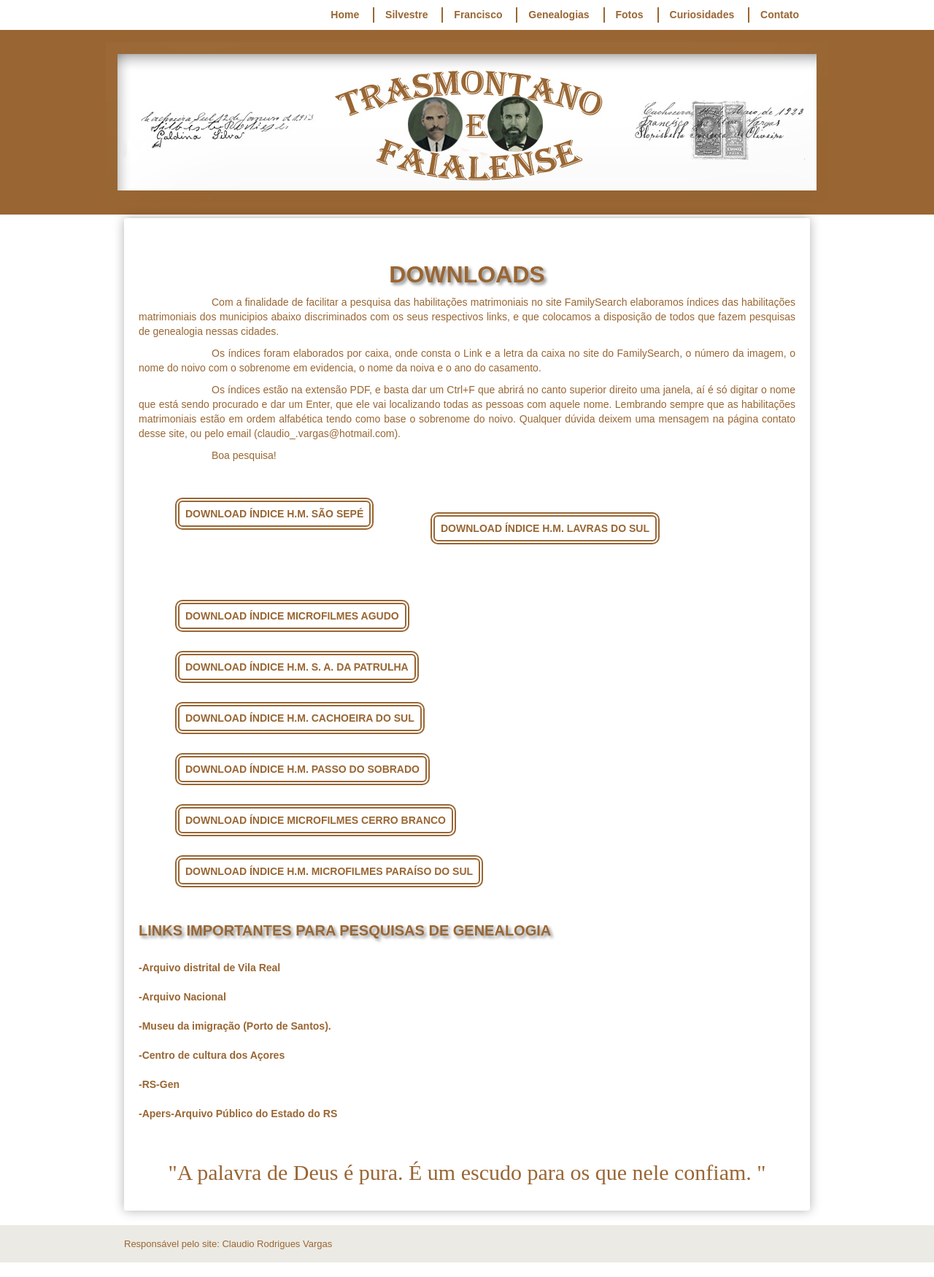
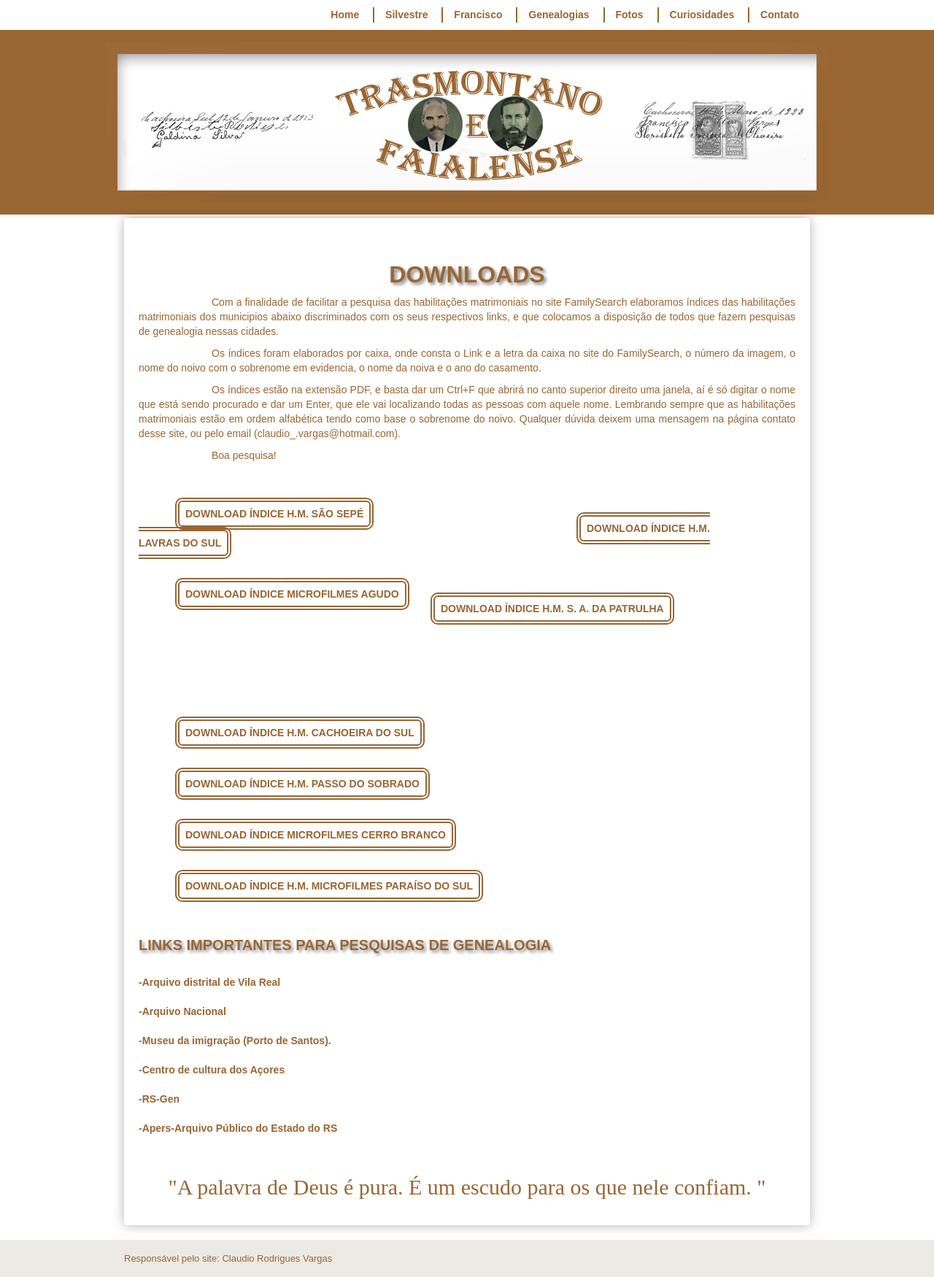
Before and after one commit to claudiovargas1955/claudiovargas1955.github.io, a Jekyll site: the page built from _pages/downloads.html, in a window 1280 px wide. Shown: the whole page at 73% size. Built offline with Jekyll 4.4.1, drawn with Linux system fonts in a browser that asks for light colours; some web fonts are replaced.

Commit message:
Update downloads.html

```diff
--- a/_pages/downloads.html
+++ b/_pages/downloads.html
@@ -47,12 +47,12 @@ a:hover{text-decoration:underline;
 			 padding-right:8px;
                          color:#996633;
 			 font-weight:bold;
-			 margin-left:400px;
+			 margin-left:600px;
 
             }
 
            .indcs {position:relative;
-	               top:150px;
+	               top:100px;
                        border-radius: 10px 10px 10px 10px;
 	               border:6px double;
                        padding-left:8px;
@@ -65,7 +65,7 @@ a:hover{text-decoration:underline;
             }
 
 	 .indlcs {position:relative;
-	               top:200px;
+	               top:100px;
                        border-radius: 10px 10px 10px 10px;
 	               border:6px double;
                        padding-left:8px;
@@ -74,7 +74,7 @@ a:hover{text-decoration:underline;
                        padding-right:8px;
                        color:#996633;
 	               font-weight:bold;
-	               margin-left:50px;
+	               margin-left:400px;
             }
 
 	 .indlds {position:relative;
```
